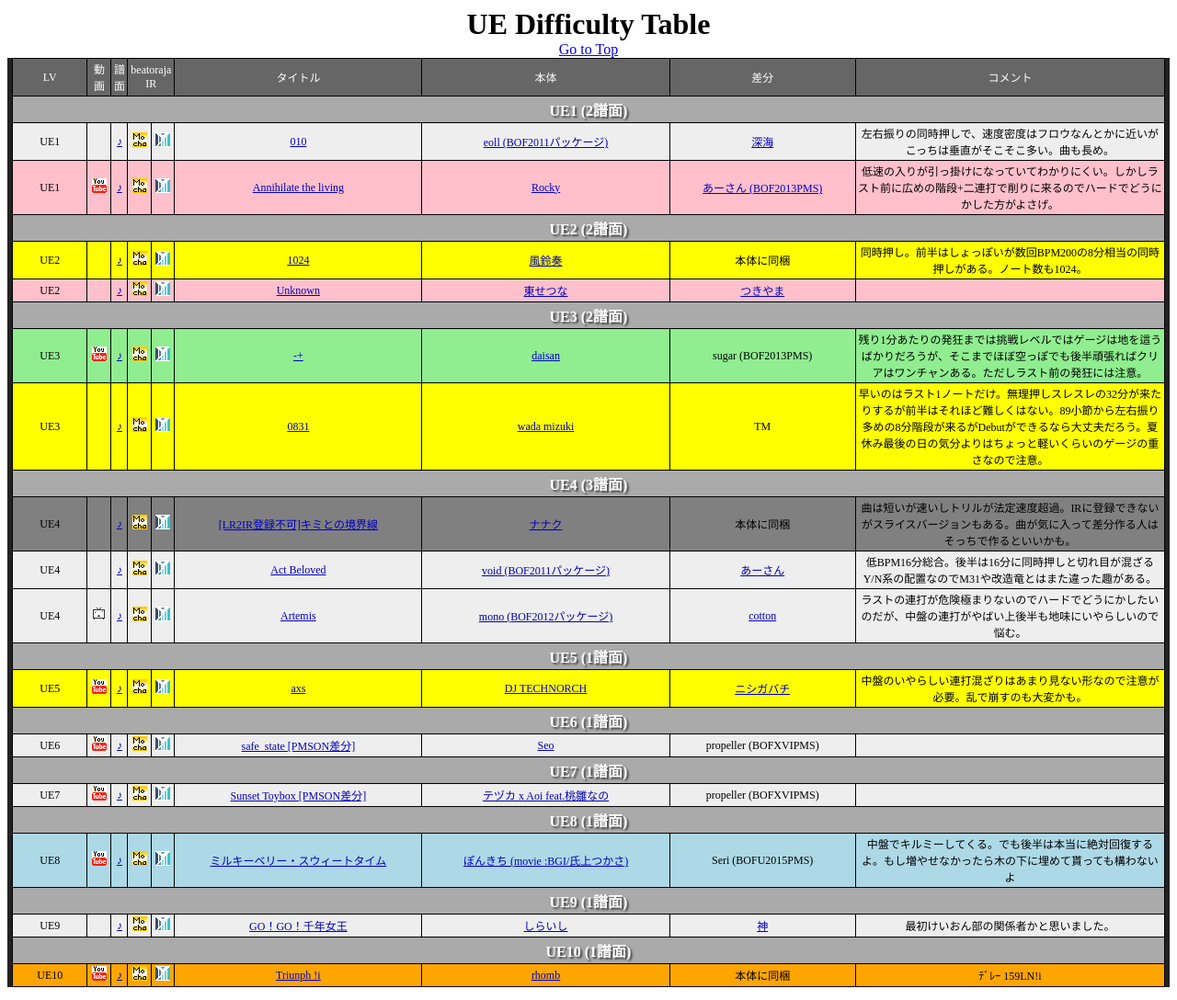
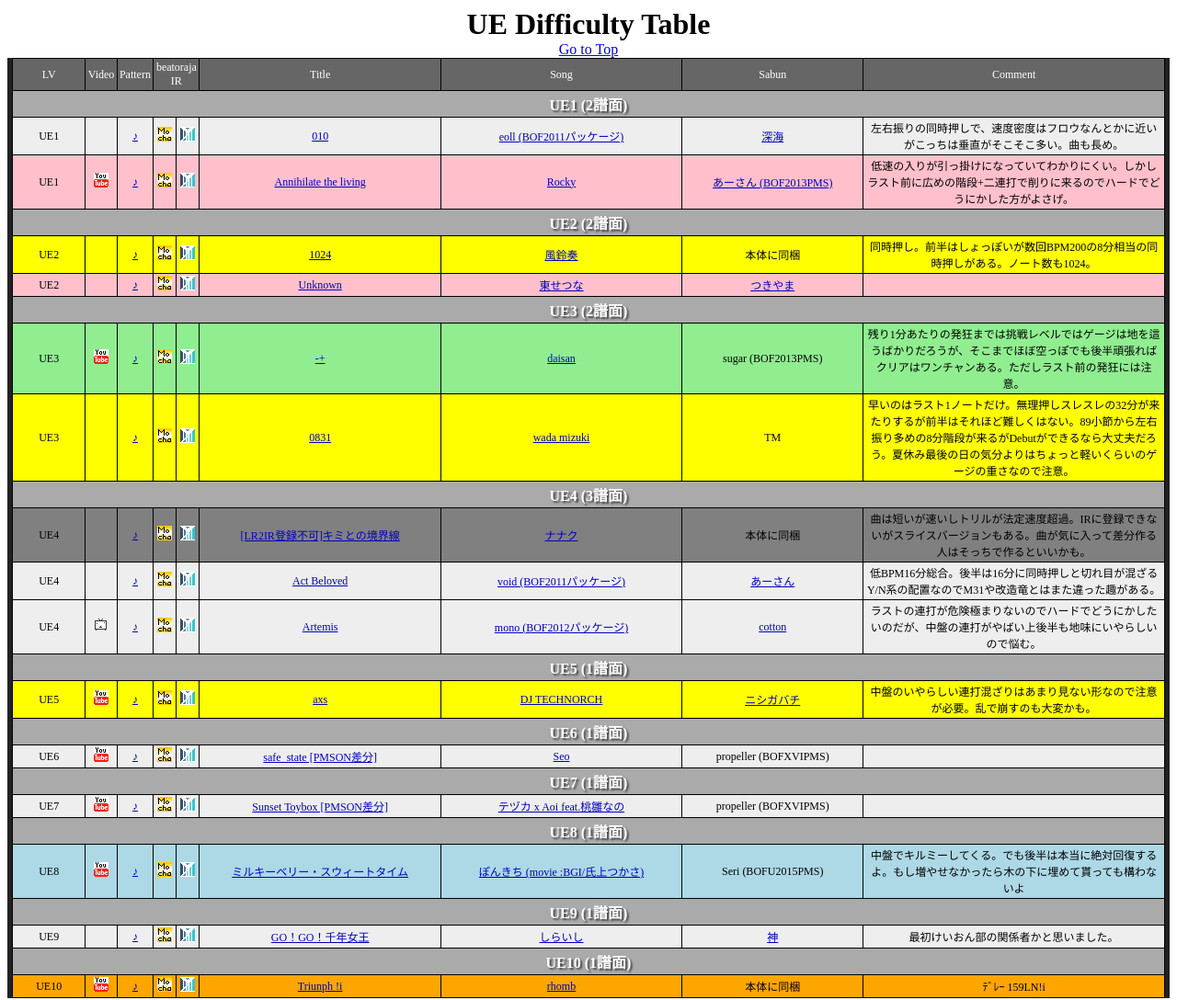
Before and after one commit to classmaterma/classmaterma.github.io, a plain HTML site: page table.html in a window 1280 px wide. Shown: the whole page at 92% size. Drawn offline with Linux system fonts and the light colour scheme.

Commit message:
Update table.html

```diff
--- a/table.html
+++ b/table.html
@@ -116,7 +116,7 @@ function makeBMSTable(info, mark, order) {
 
     // 表のクリア
     obj.html("");
-    $("<tr height='20' style='color:white;background-color:#666666'><td align='center'>LV</td><td align='center'>動画</td><td align='center'>譜面</td><td colspan='2' align='center'>beatoraja IR</td><td align='center'>タイトル</td><td align='center'>本体</td><td align='center'>差分</td><td align='center'>コメント</td></tr>").appendTo(obj);
+    $("<tr height='20' style='color:white;background-color:#666666'><td align='center'>LV</td><td align='center'>Video</td><td align='center'>Pattern</td><td colspan='2' align='center'>beatoraja IR</td><td align='center'>Title</td><td align='center'>Song</td><td align='center'>Sabun</td><td align='center'>Comment</td></tr>").appendTo(obj);
     var obj_sep = null;
     for (var i = 0; i < info.length; i++) {
         // 難度ごとの区切り
```
